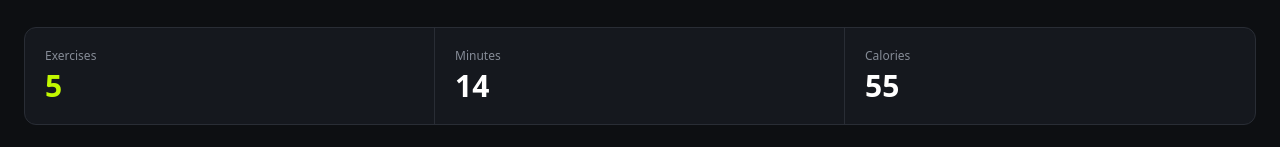
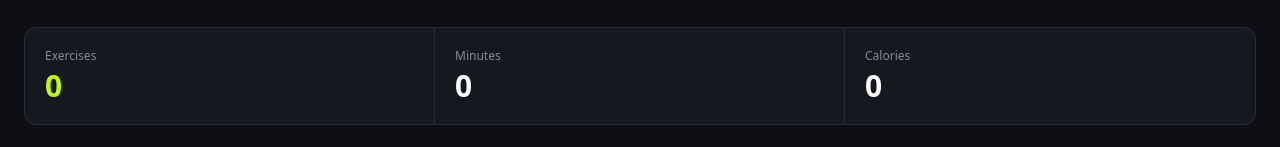
Before and after one commit to sudiptoroy12/FITLOG, a Next.js app: page /myplan in a window 1280 px wide. Shown: the part 164-311 px from the top of the page. Built offline with nearby package versions, Linux system fonts and the light colour scheme.

Commit message:
Integrate WorkoutContext to calculate and display total exercises, minutes, and calories for today and saved plans

```diff
--- a/src/app/myplan/page.tsx
+++ b/src/app/myplan/page.tsx
@@ -1,14 +1,14 @@
 "use client";
 
-import Link from "next/link";
 
 import {
   ChevronDown,
 } from "lucide-react";
-import { useState } from "react";
+import { useContext, useState } from "react";
 import SavePlan from "@/components/planpage/SavePlan";
 import TodayPlan from "@/components/planpage/TodayPlan";
 import { IWorkout } from "@/types/workout.type";
+import { WorkoutContext } from "@/context/WorkoutProvider";
 
 
 
@@ -35,6 +35,34 @@ const MyPlan = () => {
 
     return sortedWorkouts;
   };
+
+
+    const { todayPlan, savePlan} = useContext(WorkoutContext);
+
+
+
+ const totalTodayExercises = todayPlan.length;
+ const totalSaveExercises = savePlan.length;
+
+  const totalTodayMinutes = todayPlan.reduce(
+    (total, workout) => total + workout.duration,
+    0
+  );
+  const totalSaveMinutes = savePlan.reduce(
+    (total, workout) => total + workout.duration,
+    0
+  );
+
+  const totalTodayCalories = todayPlan.reduce(
+    (total, workout) => total + workout.caloriesBurned,
+    0
+  );
+  const totalSaveCalories = savePlan.reduce(
+    (total, workout) => total + workout.caloriesBurned,
+    0
+  );
+
+
 
 
 
@@ -68,7 +96,7 @@ const MyPlan = () => {
             </p>
 
             <p className="mt-1 text-3xl font-extrabold text-[#C2F800]">
-            5
+            {activeTab === "today" ? totalTodayExercises : totalSaveExercises}
             </p>
           </div>
 
@@ -79,7 +107,7 @@ const MyPlan = () => {
             </p>
 
             <p className="mt-1 text-3xl font-extrabold">
-             14
+             {activeTab === "today" ? totalTodayMinutes : totalSaveMinutes}
             </p>
           </div>
 
@@ -90,7 +118,7 @@ const MyPlan = () => {
             </p>
 
             <p className="mt-1 text-3xl font-extrabold">
-              55
+               {activeTab === "today" ? totalTodayCalories : totalSaveCalories}
             </p>
           </div>
 
```
